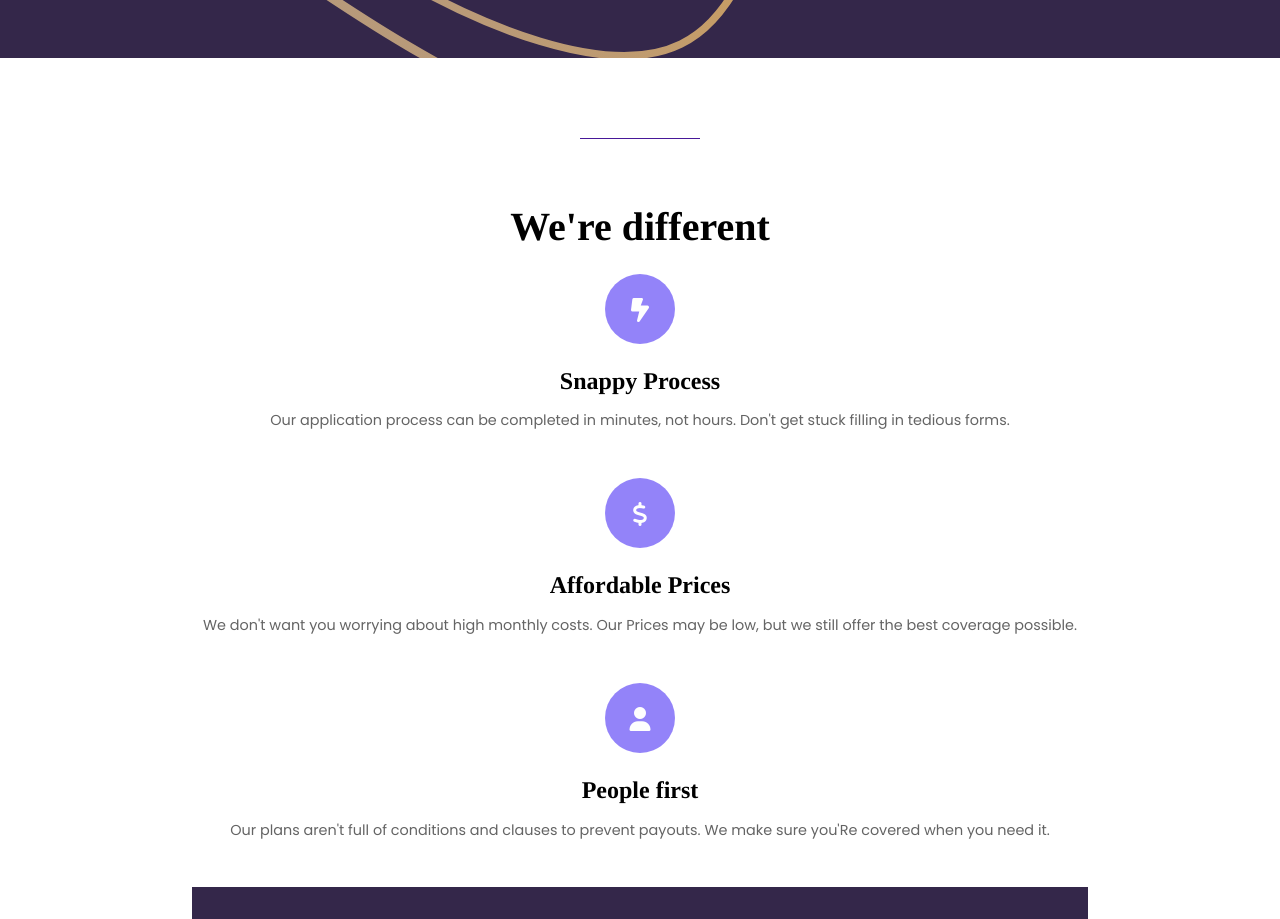
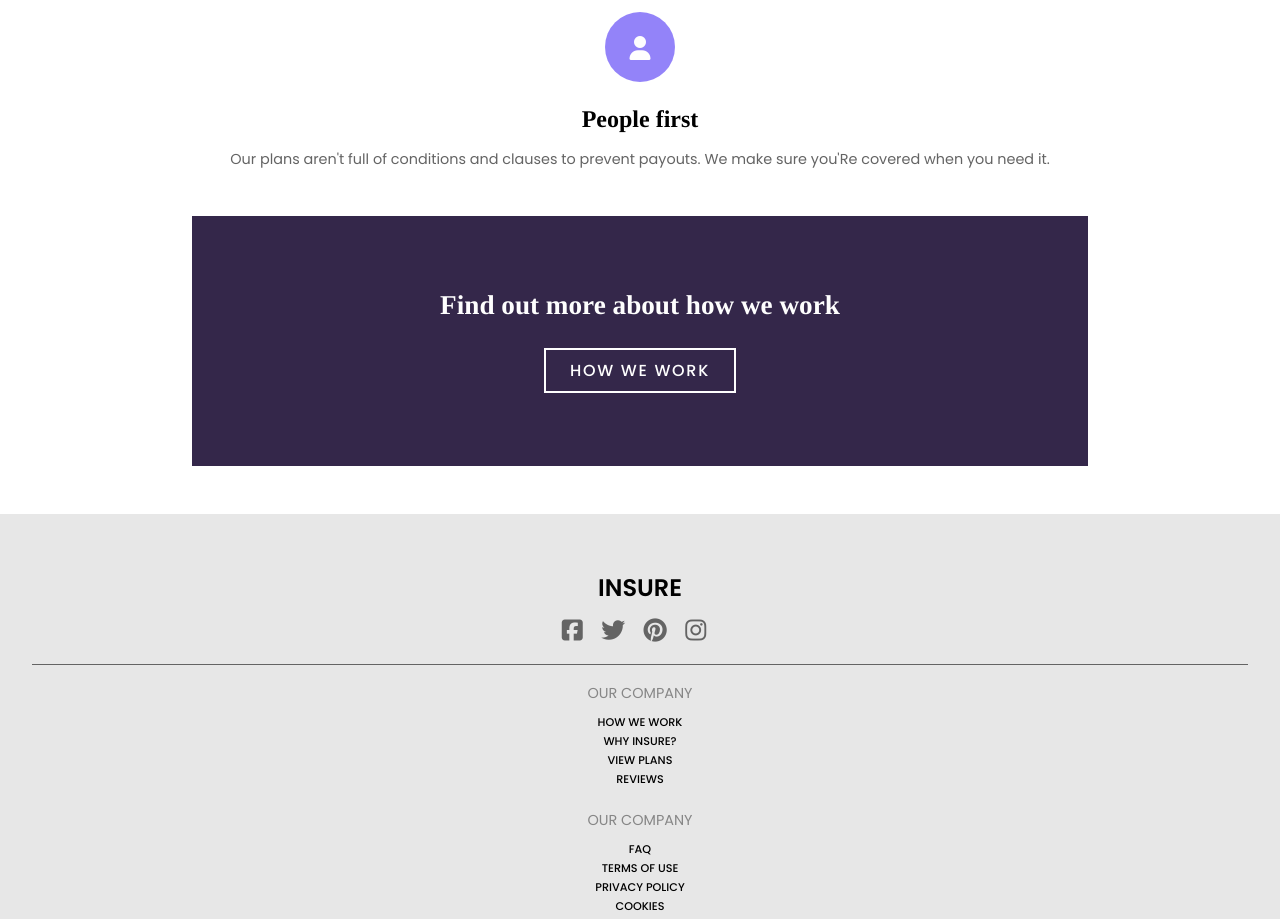
Before and after one commit to Jess247/insurance-landing-page, a plain HTML site: page index.html in a window 1280 px wide. Shown: the part 1540-2459 px from the top of the page. Drawn offline with Linux system fonts and the light colour scheme; a web font is replaced by a local one.

Commit message:
Update style

```diff
--- a/index.html
+++ b/index.html
@@ -65,7 +65,8 @@
                 </defs>
                 <path fill="none" d="M23.2,-28.5C29.3,-27.4,33.1,-19.7,33.8,-12.3C34.5,-4.8,32.1,2.4,30.2,10.3C28.3,18.2,27,26.7,22,29.1C17.1,31.5,8.5,27.8,2.6,24.3C-3.4,20.8,-6.9,17.5,-12.7,15.3C-18.5,13.2,-26.7,12.3,-30.7,8C-34.7,3.8,-34.5,-3.7,-32.7,-11.1C-30.9,-18.5,-27.5,-25.8,-21.8,-27C-16,-28.1,-8,-23.1,0.2,-23.5C8.5,-23.8,17,-29.5,23.2,-28.5Z" width="100%" height="100%" transform="translate(50 50)" style="transition: 0.3s;" stroke-width="0.5" stroke="url(#sw-gradient)"></path>
             </svg>
-            <img class="hero_img" src="https://images.unsplash.com/photo-1511895426328-dc8714191300?q=80&w=1170&auto=format&fit=crop&ixlib=rb-4.0.3&ixid=M3wxMjA3fDB8MHxwaG90by1wYWdlfHx8fGVufDB8fHx8fA%3D%3D" alt="Picture of a big family standing by the ocean at sunset.">
+            <div class="hero_img-container">
+            </div>
             <div class="hero_text-content container">
                 <h1 class="hero_heading">
                     Humanizing your insurance.
@@ -78,7 +79,7 @@
                 <a href="#" class="hero_btn btn">View Plans</a>
             </div>
         </section>
-        <hr class="sepetator">
+        <hr class="separator">
         <section class="values container">
             <h2 class="values_heading">
                 We're different
@@ -113,9 +114,9 @@
             <a href="#" class="about_btn btn">How we work</a>
         </section>
     </main>
-    <footer>
+    <footer class="footer">
         <div class="top">
-            <span class="logo">Insure</span>
+            <span class="top_logo">Insure</span>
             <div class="top_social-icons">
                 <i class="fa-brands fa-square-facebook"></i>
                 <i class="fa-brands fa-twitter"></i>
--- a/styles/styles.scss
+++ b/styles/styles.scss
@@ -21,11 +21,11 @@ h1, h2, h4 {
     padding: .5em 1.5em;
 }
 
-.sepetator {
+.separator {
     border: none;
     border-top: 1px solid $accent-clr-bright;
-    margin: 5em auto 2.5em auto;
     width: 120px;
+    margin: 4em auto 2em auto;
 }
 
 
@@ -57,6 +57,9 @@ h1, h2, h4 {
     }
 }
 
+.main.separator {
+    margin: 5em auto 2.5em auto;
+}
 
 
 /* Hero */
@@ -66,7 +69,6 @@ h1, h2, h4 {
     color: $text-clr-light;
     overflow: hidden;
 
-
     .blob {
         position: absolute;
         top: 30%;
@@ -74,10 +76,19 @@ h1, h2, h4 {
         height: 70%;
         z-index: 1;
     }
-    &_img{
+   &_img-container{
+        width: 100%;
+        max-height: 500px;
+        height: 40vh;
+        background: url("https://images.unsplash.com/photo-1511895426328-dc8714191300?q=80&w=1170&auto=format&fit=crop&ixlib=rb-4.0.3&ixid=M3wxMjA3fDB8MHxwaG90by1wYWdlfHx8fGVufDB8fHx8fA%3D%3D");
+        background-size: cover;
+        background-repeat: no-repeat;
+        background-position: 50%;
         position: relative;
-        width: 100%;
+        max-height: 500px;
         z-index: 2;
+        box-shadow: inset 0 0 0 50vw rgba(21, 20, 21, 0.5);
+
     }
 
     &_text-content {
@@ -184,5 +195,64 @@ h1, h2, h4 {
             color: $accent-clr;
         }
     }
+}
+
+.footer {
+    background-color: #e7e7e7;
+    padding: 2.5em 2em;
+    text-transform: uppercase;
+
+   .top {
+    width: 100%;
+    display: flex;
+    justify-content: center;
+    align-items: center;
+    flex-direction: column;
+    gap: .5em;
+    padding: 1em 0;
+    border-bottom: 1px solid $text-clr-medium;
+
+    &_logo, &_social-icons {
+        font-size: 1.5rem;
+    }
+
+    &_logo {
+        font-weight: 600;
+    }
+
+    &_social-icons {
+        color: $text-clr-medium;
+
+        i {
+            margin-right: .5em;
+        }
+    }
+   }
+
+   .bottom {
+    padding: 1em;
+    display: flex;
+    flex-direction: column;
+    gap: 1.2em;
+    text-align: center;
+    line-height: 1.7;
+
+    &_columns {
+        display: flex;
+        flex-direction: column;
+
+        h6 {
+            font-size: .9rem;
+            font-weight: 400;
+            color: $shadow-clr;
+            margin-bottom: .5em;
+        }
+
+        a {
+            font-size: .7rem;
+            font-weight: 500;
+        }
+    }
+   }
 
 }
```
Also changed, not shown: styles/styles.css, 1 other file.
